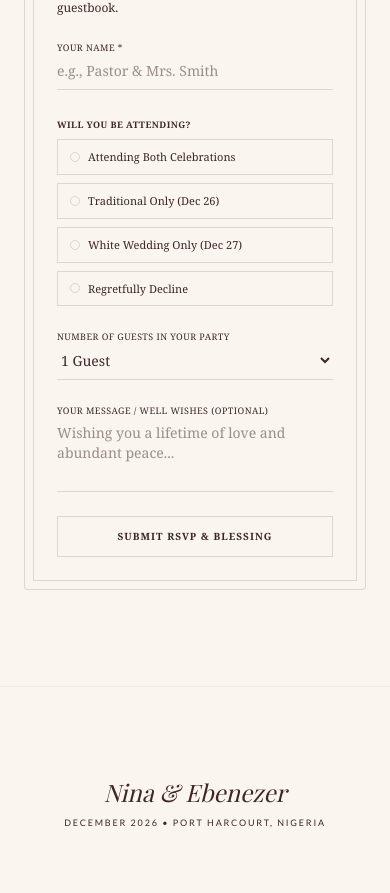
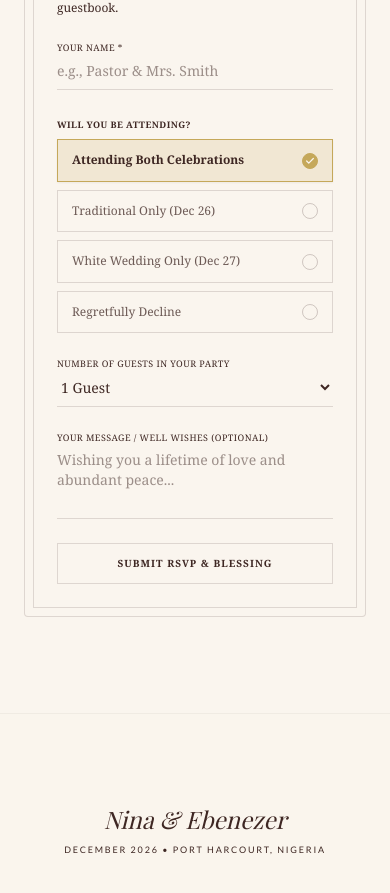
Before and after one commit to sotariye/olubori, a React (Vite) app: page / in a window 390 px wide. Shown: the part 4860-5753 px from the top of the page. Built offline with nearby package versions, Linux system fonts and the light colour scheme; a web font is replaced by a local one.

Commit message:
Fix visual responsiveness and add clear checkmark state to attendance buttons

```diff
--- a/src/app/App.tsx
+++ b/src/app/App.tsx
@@ -811,16 +811,29 @@ function RSVPAndWellWishes() {
                         type="button"
                         key={opt.id}
                         onClick={() => setAttendance(opt.label)}
-                        className={`text-left px-3 py-2.5 border text-[11px] transition-all duration-200 cursor-pointer flex items-center gap-2 ${
+                        className={`text-left px-3.5 py-3 border text-xs transition-all duration-150 cursor-pointer flex items-center justify-between gap-3 select-none ${
                           attendance === opt.label
-                            ? "border-gold bg-gold/10 text-coffee font-medium"
-                            : "border-coffee/15 hover:border-coffee/30 text-coffee/65 bg-transparent"
+                            ? "font-semibold shadow-xs"
+                            : "opacity-75 hover:opacity-100 hover:bg-gold/5"
                         }`}
+                        style={{
+                          backgroundColor: attendance === opt.label ? "rgba(197, 168, 90, 0.18)" : "transparent",
+                          borderColor: attendance === opt.label ? GOLD : "rgba(62, 39, 35, 0.2)",
+                          color: COFFEE,
+                        }}
                       >
-                        <span className={`w-2.5 h-2.5 rounded-full border flex items-center justify-center shrink-0 ${
-                          attendance === opt.label ? "border-gold bg-gold" : "border-coffee/30"
-                        }`} />
-                        <span className="leading-tight">{opt.label}</span>
+                        <span className="leading-snug">{opt.label}</span>
+                        <span
+                          className="w-4 h-4 rounded-full border flex items-center justify-center shrink-0 transition-all"
+                          style={{
+                            borderColor: attendance === opt.label ? GOLD : "rgba(62, 39, 35, 0.3)",
+                            backgroundColor: attendance === opt.label ? GOLD : "transparent"
+                          }}
+                        >
+                          {attendance === opt.label && (
+                            <Check size={10} className="text-[#FAF5EE] stroke-[3]" />
+                          )}
+                        </span>
                       </button>
                     ))}
                   </div>
--- a/src/styles/theme.css
+++ b/src/styles/theme.css
@@ -65,6 +65,10 @@
 }
 
 @theme inline {
+  --color-gold: #C5A85A;
+  --color-coffee: #3E2723;
+  --color-sand: #E8DFC9;
+  --color-cream: #FAF5EE;
   --color-background: var(--background);
   --color-foreground: var(--foreground);
   --color-card: var(--card);
```
